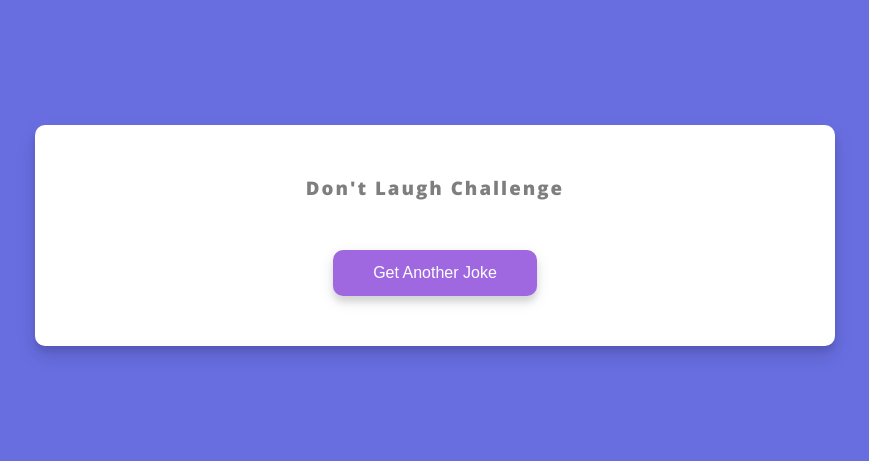
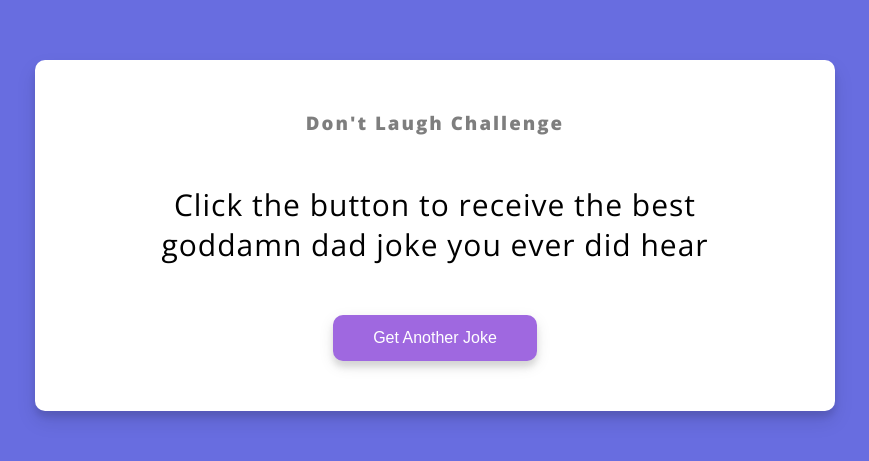
Before and after one commit to GregM1991/50-projects-in-next, a Next.js app: page /dad-jokes in a window 1280 px wide. Shown: the part 165-626 px from the top of the page, without its empty margins (205-1074 px from the left). Built offline with nearby package versions, Linux system fonts and the light colour scheme.

Commit message:
Axios working like a dream

```diff
--- a/pages/dad-jokes.jsx
+++ b/pages/dad-jokes.jsx
@@ -64,7 +64,13 @@ const DadJokes = () => {
   const [dadJoke, setDadJoke] = useState("")
 
   const getDadJoke = () => {
-    axios.get(getDadJokeURL).then(res => console.log(res))
+    axios
+      .get(getDadJokeURL, {
+        headers: {
+          Accept: "application/json",
+        },
+      })
+      .then(res => setDadJoke(res.data.joke))
   }
   return (
     <>
@@ -74,7 +80,11 @@ const DadJokes = () => {
       <Body>
         <Container>
           <h3>Don't Laugh Challenge</h3>
-          <Joke>{dadJoke}</Joke>
+          <Joke>
+            {dadJoke.length > 0
+              ? dadJoke
+              : "Click the button to receive the best goddamn dad joke you ever did hear"}
+          </Joke>
           <JokeButton onClick={getDadJoke}>Get Another Joke</JokeButton>
         </Container>
       </Body>
```
